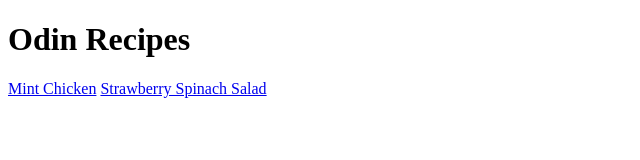
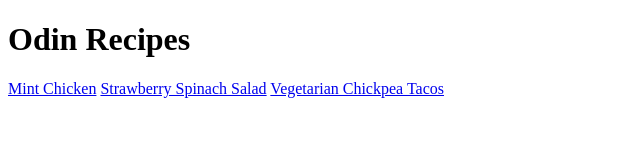
Before and after one commit to Akubier/odin-recipes, a plain HTML site: page index.html in a window 1280 px wide. Shown: the whole page, without its empty margins (0-640 px from the left). Drawn offline with Linux system fonts and the light colour scheme.

Commit message:
Add vegetarian_chickpea_tacos.html & link to it

```diff
--- a/index.html
+++ b/index.html
@@ -10,5 +10,6 @@
     <h1>Odin Recipes</h1>
     <a href="recipes/mint_chicken.html">Mint Chicken</a>
     <a href="recipes/strawberry_spinach_salad.html">Strawberry Spinach Salad</a>
+    <a href="recipes/vegetarian_chickpea_tacos.html">Vegetarian Chickpea Tacos</a>
 </body>
 </html>
```
Also changed, not shown: recipes/vegetarian_chickpea_tacos.html (added).
